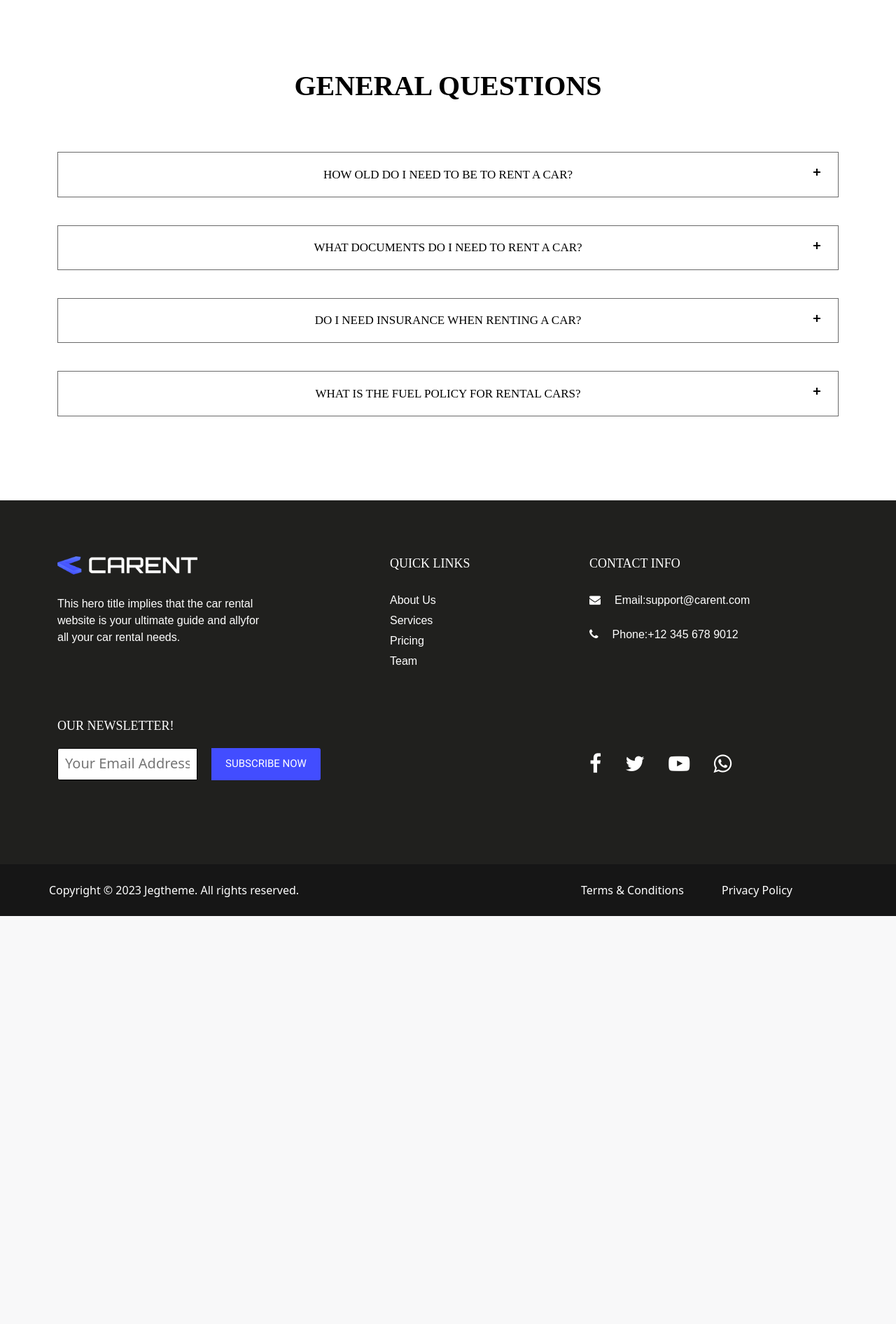
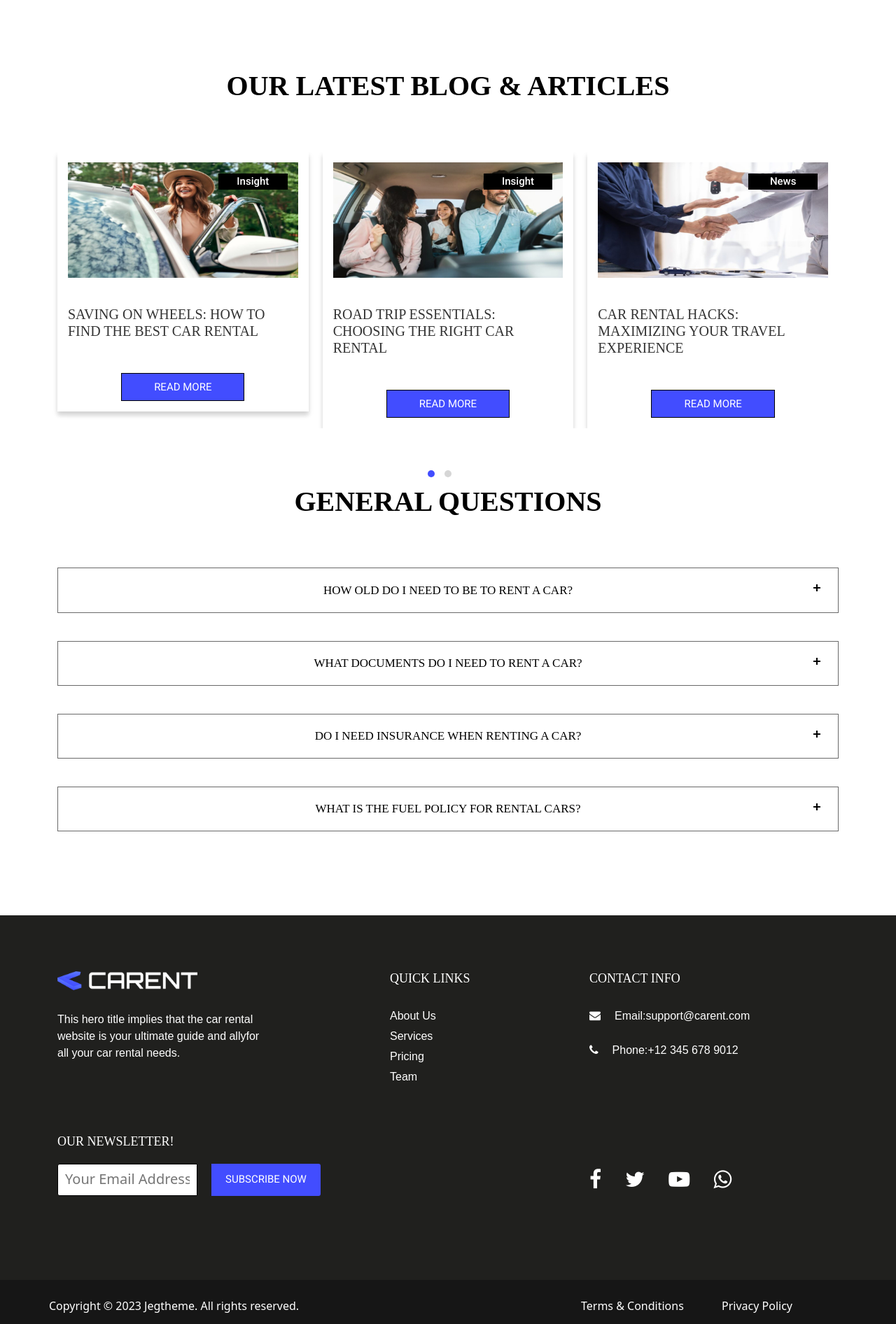
Before and after one commit to sdryasir/TCR, a Django app: page / in a window 1280 px wide. Shown: the part 4608-6500 px from the top of the page at 70% size. Before the commit the page ends 5917 px from the top, so only its background shows below. Run offline with Django 5.2, Linux system fonts and the light colour scheme; some libraries are stand-ins or nearby versions; some web fonts are replaced.

Commit message:
complete cards section

```diff
--- a/static/CSS/styleapp.css
+++ b/static/CSS/styleapp.css
@@ -1434,9 +1434,79 @@ a:hover {
 }
 
 
+
+
 /* OUR LATEST BLOG & ARTICLES SECTION */
 
 
+.Our-Featured-Cars-Heading{
+  font-family: var(--main-font);
+  font-size: 40px;
+  font-weight: 700;
+  font-style: normal;
+  color: var(--black-color);
+}
+
+/* Our Latest Blog & Articles Section Cards */
+
+.product-info {
+  padding: 40px 0;
+}
+
+
+.product-img{
+  position: relative;
+  overflow: hidden;
+}
+
+
+.product-img span{
+  font-family: var(--secondary-font);
+  font-size: 15px;
+  font-style: normal;
+  font-weight: 500;
+  color: var(--white-color);
+}
+.btns{
+  font-size: 15px;
+  font-weight: 300;
+
+}
+.btns a{
+  background-color: transparent;
+  border: 1px solid black;
+  color: var(--white-color);
+  background-color: var(--buttons-and-icons-color1);
+  transition: all 0.3s ease-in-out;
+  font-family: var(--secondary-font);
+  font-weight: 400;
+  font-size: 15px;
+  font-style: normal;
+}
+.btns a:hover{
+  color: #FFFFFF;
+  background-color: #000000;
+}
+.product-img:hover .btns{
+  bottom: 0;
+}
+
+.Save{
+  position: absolute;
+  width: 30%;
+  top: 16px;
+  right: 15px;
+  font-size: 15px;
+  color: white;
+  background-color: black;
+  text-align: center;
+
+}
+
+.product-type{
+  font-size: 13px;
+  opacity: 0.8;
+}
 
 
 
--- a/static/JAVASCRIPT/app.js
+++ b/static/JAVASCRIPT/app.js
@@ -182,6 +182,23 @@ $('.owl-carousel-2').owlCarousel({
 
 // 9 OUR LATEST BLOG & ARTICLES)
 
+$('.owl-carousel-3').owlCarousel({
+  loop: true,
+  nav:false,
+  margin:20,
+  autoplay: false,
+  responsive:{
+      0:{
+          items:1
+      },
+      600:{
+          items:2
+      },
+      1000:{
+          items:3
+      }
+  }
+})
 
 
 
--- a/templates/index.html
+++ b/templates/index.html
@@ -392,6 +392,73 @@
             </div>
         </div>
     </div><!-- /.Background-Video-Section -->
+
+
+    <div class="Our-Latest-Blog-Articles-Section">
+        <div class="container">
+            <div class = "row">
+                <h3 class = "text-center Our-Featured-Cars-Heading">OUR LATEST BLOG & ARTICLES</h3>
+            </div>
+            <div class = "row owl-carousel-3 owl-carousel owl-theme">
+                <div class = "col-4 product-item">
+                    <div class = "product-img">
+                        <img src ="{% static 'images/Our Latest Blog & Articles 1.jpg' %}" alt = "" class = "img-fluid d-block mx-auto">
+                        <span class = "Save">Insight</span>
+                    </div>
+                    <div class = "product-info">
+                        <span class = "product-type"><h2>SAVING ON WHEELS: HOW TO FIND THE BEST CAR RENTAL</h2></span>
+
+                    </div>
+                    <div class = "row btns text-center" style="display: flex; justify-content: center;">
+                        <a href=""  class = "col-6 py-2" >READ MORE</a>
+                    </div>
+                </div>
+                <div class = "col-4 product-item">
+                    <div class = "product-img">
+                        <img src ="{% static 'images/Our Latest Blog & Articles 2.jpg' %}" alt = "" class = "img-fluid d-block mx-auto">
+                        <span class = "Save">Insight</span>
+                    </div>
+                    <div class = "product-info">
+                        <span class = "product-type"><h2>ROAD TRIP ESSENTIALS: CHOOSING THE RIGHT CAR RENTAL</h2></span>
+
+                    </div>
+                    <div class = "row btns text-center" style="display: flex; justify-content: center;">
+                        <a href=""  class = "col-6 py-2" >READ MORE</a>
+                    </div>
+                </div>
+                <div class = "col-4 product-item">
+                    <div class = "product-img">
+                        <img src ="{% static 'images/Our Latest Blog & Articles 3.jpg' %}" alt = "" class = "img-fluid d-block mx-auto">
+                        <span class = "Save">News</span>
+                    </div>
+                    <div class = "product-info">
+                        <span class = "product-type"><h2>CAR RENTAL HACKS: MAXIMIZING YOUR TRAVEL EXPERIENCE</h2></span>
+
+                    </div>
+                    <div class = "row btns text-center"  style="display: flex; justify-content: center;">
+                        <a href=""  class = "col-6 py-2" >READ MORE</a>
+                    </div>
+                </div>
+                <div class = "col-4 product-item">
+                    <div class = "product-img">
+                        <img src ="{% static 'images/Our Latest Blog & Articles 3.jpg' %}" alt = "" class = "img-fluid d-block mx-auto">
+                        <span class = "Save">News</span>
+                    </div>
+                    <div class = "product-info">
+                        <span class = "product-type"><h2>CAR RENTAL HACKS: MAXIMIZING YOUR TRAVEL EXPERIENCE</h2></span>
+
+                    </div>
+                    <div class = "row btns text-center"  style="display: flex; justify-content: center;">
+                        <a href=""  class = "col-6 py-2" >READ MORE</a>
+                    </div>
+                </div>
+
+            </div>
+        </div><!-- /.container -->
+    </div><!-- /.Our-Latest-Blog-Articles-Section -->
+
+
+
     <div class="Frequently-Asked-Questions-Section">
         <div class="container">
             <h2 class="general-questions-heading">GENERAL QUESTIONS</h2>
```
Also changed, not shown: static/images/Our Latest Blog & Articles 1.jpg (added), static/images/Our Latest Blog & Articles 2.jpg (added), static/images/Our Latest Blog & Articles 3.jpg (added).
